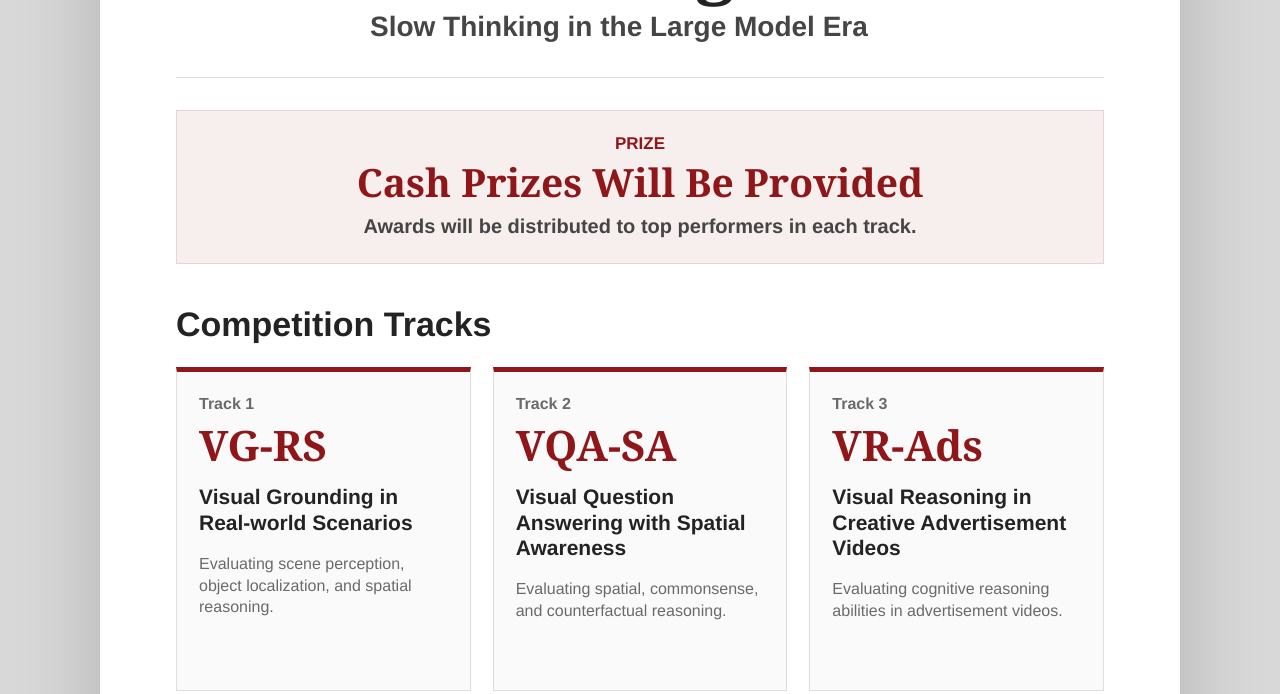
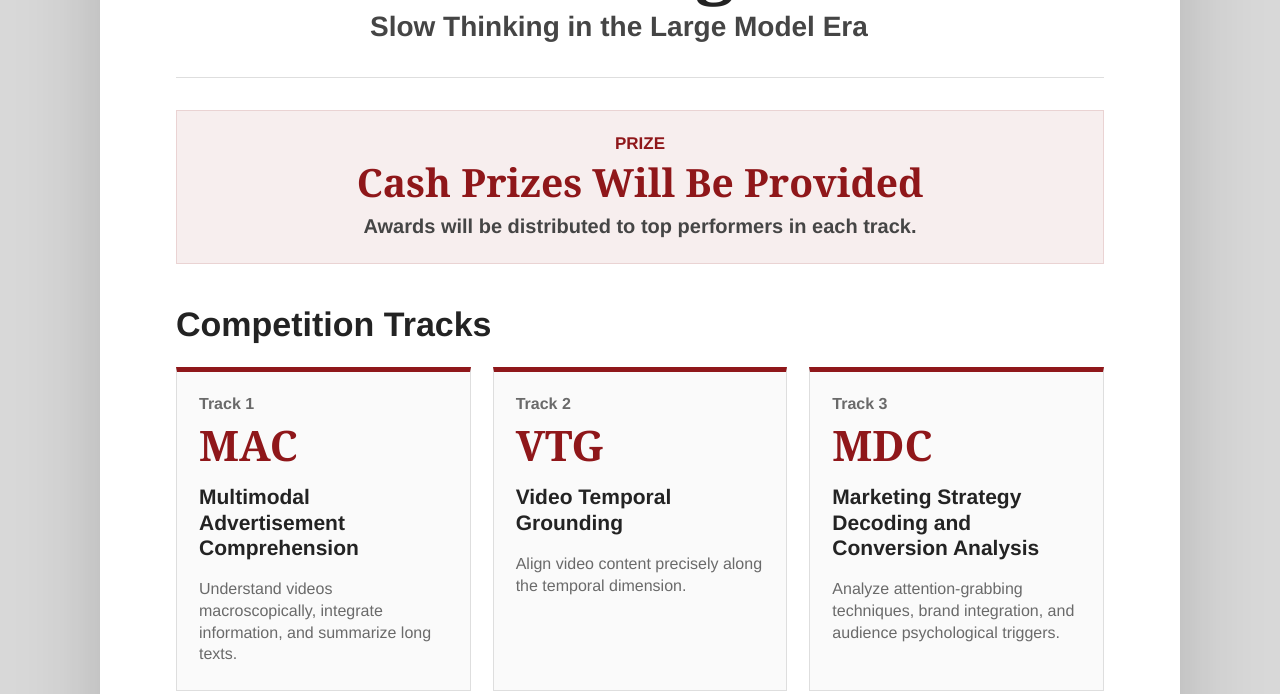
Before and after one commit to mars2workshop/eccv2026, a plain HTML site: page poster/index.html in a window 1280 px wide. Shown: the part 258-952 px from the top of the page. Drawn offline with Linux system fonts and the light colour scheme.

Commit message:
Update competition poster source

```diff
--- a/poster/index.html
+++ b/poster/index.html
@@ -29,21 +29,21 @@
         <div class="track-grid">
           <article>
             <span>Track 1</span>
-            <h3>VG-RS</h3>
-            <strong>Visual Grounding in Real-world Scenarios</strong>
-            <p>Evaluating scene perception, object localization, and spatial reasoning.</p>
+            <h3>MAC</h3>
+            <strong>Multimodal Advertisement Comprehension</strong>
+            <p>Understand videos macroscopically, integrate information, and summarize long texts.</p>
           </article>
           <article>
             <span>Track 2</span>
-            <h3>VQA-SA</h3>
-            <strong>Visual Question Answering with Spatial Awareness</strong>
-            <p>Evaluating spatial, commonsense, and counterfactual reasoning.</p>
+            <h3>VTG</h3>
+            <strong>Video Temporal Grounding</strong>
+            <p>Align video content precisely along the temporal dimension.</p>
           </article>
           <article>
             <span>Track 3</span>
-            <h3>VR-Ads</h3>
-            <strong>Visual Reasoning in Creative Advertisement Videos</strong>
-            <p>Evaluating cognitive reasoning abilities in advertisement videos.</p>
+            <h3>MDC</h3>
+            <strong>Marketing Strategy Decoding and Conversion Analysis</strong>
+            <p>Analyze attention-grabbing techniques, brand integration, and audience psychological triggers.</p>
           </article>
         </div>
       </section>
```
